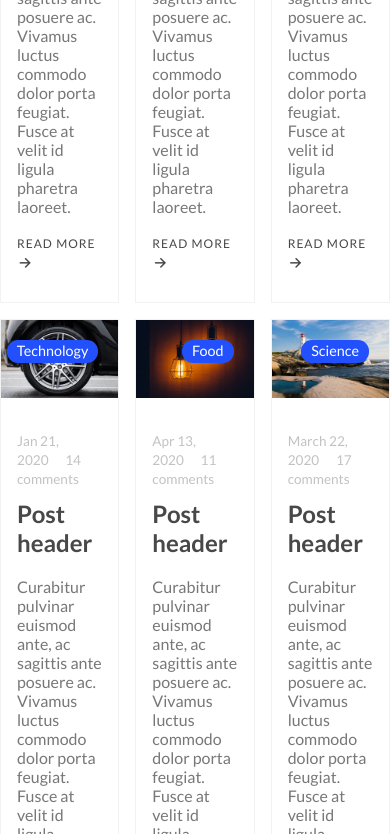
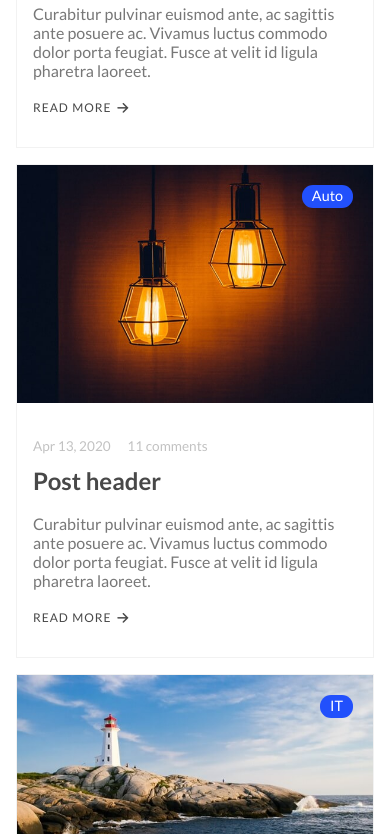
Before and after one commit to maksim-korzhov/grid_flatsome, a website built with webpack: page src/index.html in a window 390 px wide. Shown: the part 466-1300 px from the top of the page. Built offline with nearby package versions, Linux system fonts and the light colour scheme.

Commit message:
Added media queries to the post list.

```diff
--- a/src/index.html
+++ b/src/index.html
@@ -25,7 +25,7 @@
             </nav>
         </header>
         <section class="page-content">
-            <div class="container grid grid--three-columns">
+            <div class="post-list container">
 
                 <div class="post">
                     <div class="post__content">
--- a/src/scss/main.scss
+++ b/src/scss/main.scss
@@ -57,6 +57,23 @@ a {
 .flex {
     display: flex;
     flex-flow: row;
+}
+
+.post-list {
+    box-sizing: border-box;
+    display: grid;
+    grid-gap: 1rem;
+    grid-template-columns: repeat(1, 1fr);
+    padding: 0 1rem;
+
+    @media (min-width: 992px) {
+        grid-template-columns: repeat(3, 1fr);
+    }
+
+    @media (min-width: 768px) {
+        grid-template-columns: repeat(2, 1fr);
+    }
+
 }
 
 .post {
```
